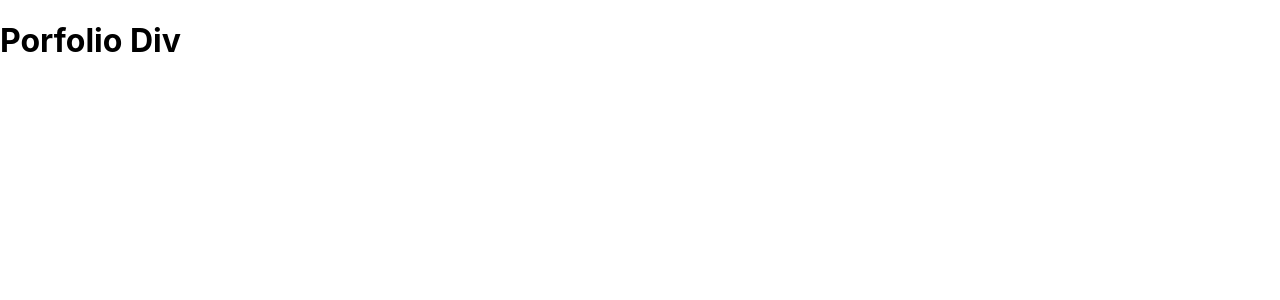
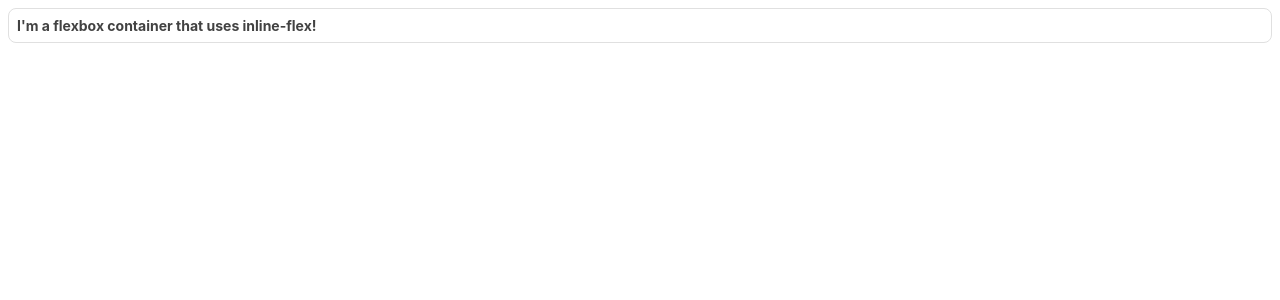
Before and after one commit to MTahir27/react-portfolio, a React (Create React App) app: page / in a window 1280 px wide. Shown: the top 300 px of the page. Built offline with nearby package versions, Linux system fonts and the light colour scheme.

Commit message:
Portfolio Compontent Styling & Logo Removed

```diff
--- a/src/App.js
+++ b/src/App.js
@@ -1,4 +1,3 @@
-import logo from './logo.svg';
 import './App.css';
 import PorfolioPage from './Pages/Portfolio';
 
--- a/src/Components/Portfolio/index.jsx
+++ b/src/Components/Portfolio/index.jsx
@@ -1,8 +1,27 @@
-const Portfolio = () =>{
-    return(
-        <h1>Porfolio Div</h1>
-    )
-}
+import Box from "@mui/material/Box";
 
+const Portfolio = () => {
+  return (
+    <Box
+      sx={{
+        display: "flex",
+        m: 1,
+        p: 1,
+        bgcolor: (theme) =>
+          theme.palette.mode === "dark" ? "#101010" : "#fff",
+        color: (theme) =>
+          theme.palette.mode === "dark" ? "grey.300" : "grey.800",
+        border: "1px solid",
+        borderColor: (theme) =>
+          theme.palette.mode === "dark" ? "grey.800" : "grey.300",
+        borderRadius: 2,
+        fontSize: "0.875rem",
+        fontWeight: "700",
+      }}
+    >
+      {"I'm a flexbox container that uses inline-flex!"}
+    </Box>
+  );
+};
 
 export default Portfolio;
--- a/src/Pages/Portfolio/index.jsx
+++ b/src/Pages/Portfolio/index.jsx
@@ -1,13 +1,11 @@
-// import React from 'react';
-
-import Portfolio from "../../Components/Portfolio"
+import Portfolio from "../../Components/Portfolio";
 
 const PorfolioPage = () => {
   return (
-    <>
-    <Portfolio />
-    </>
-  )
-}
+    <div style={{ width: "100%" }}>
+      <Portfolio />
+    </div>
+  );
+};
 
 export default PorfolioPage;
```
Also changed, not shown: src/logo.svg (deleted).
